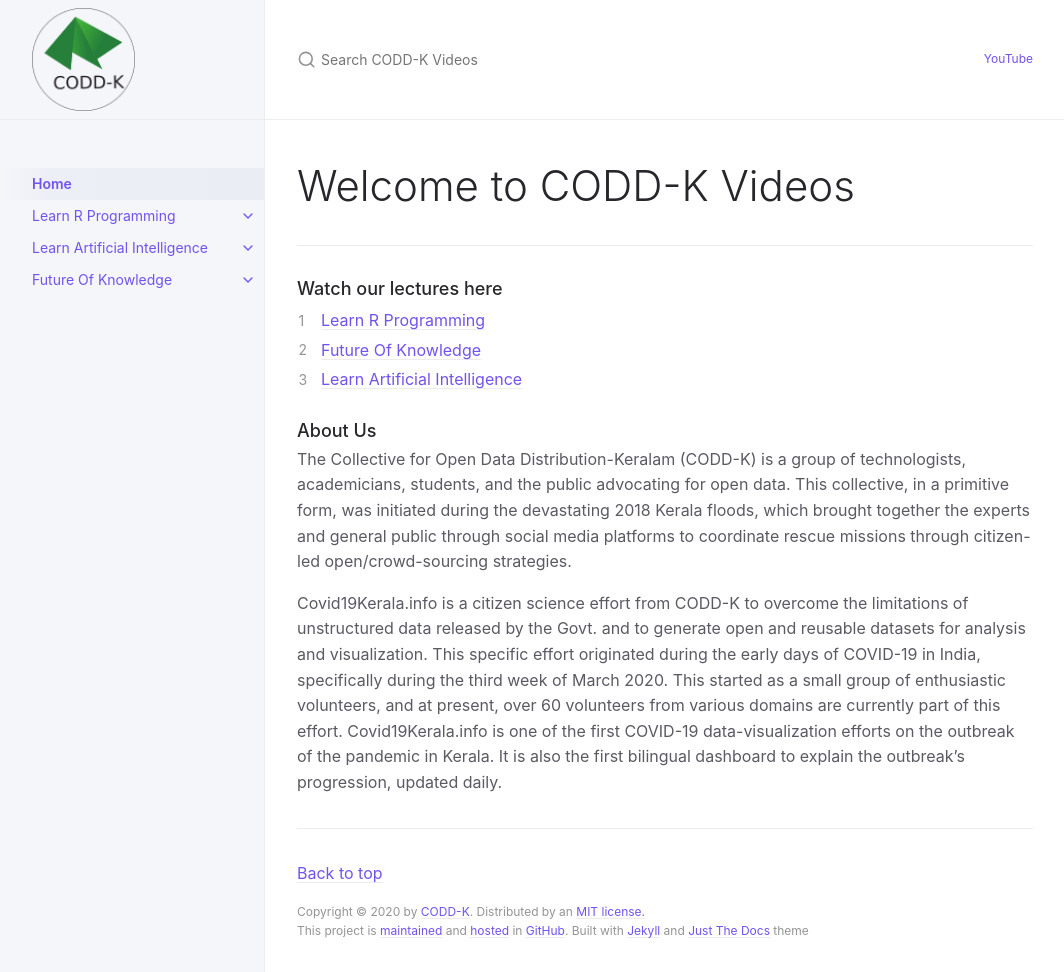
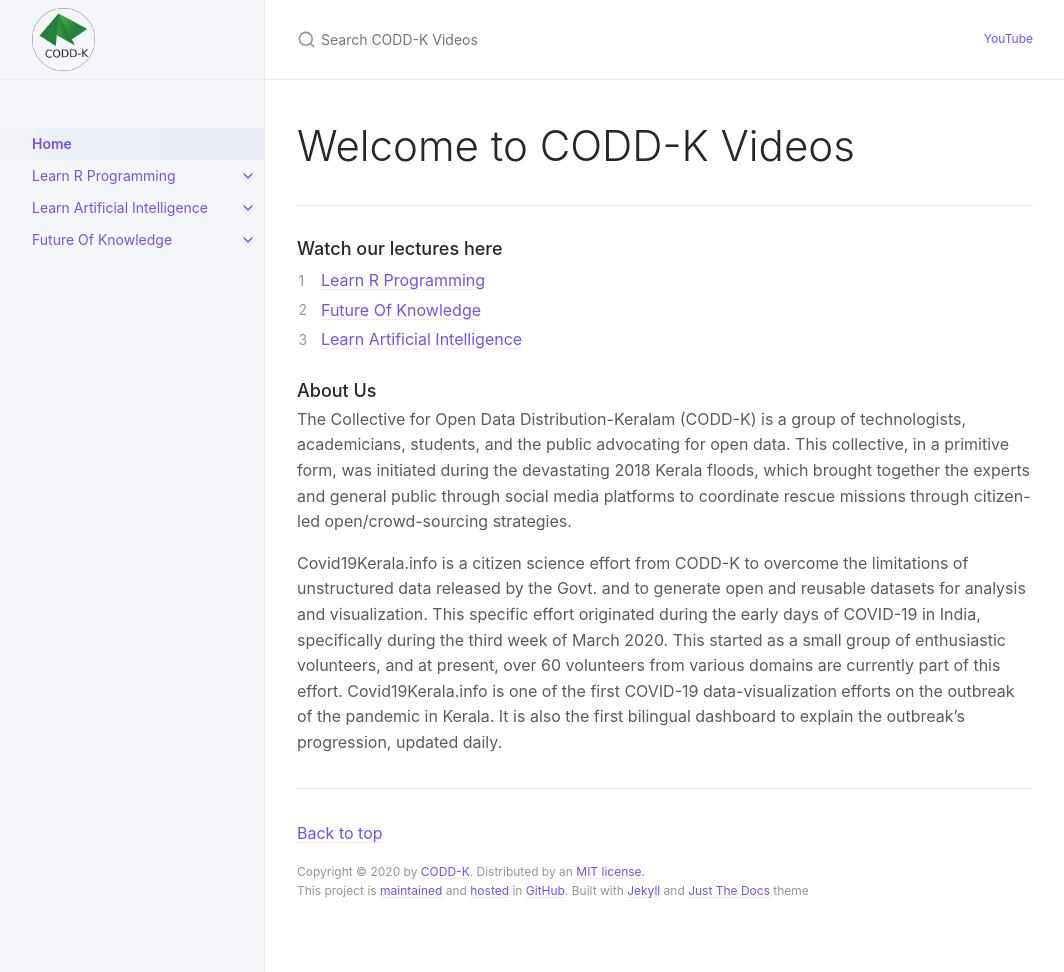
Before and after one commit to CODD-K/videos, a Jekyll site: the page built from index.md, in a window 1280 px wide and 972 px high. Shown: the whole window, without its empty margins (107-1171 px from the left). Built offline with Jekyll 4.4.1, drawn with Linux system fonts in a browser that asks for light colours.

Commit message:
Made the header image a little smaller

```diff
--- a/_sass/support/_variables.scss
+++ b/_sass/support/_variables.scss
@@ -118,7 +118,7 @@ $nav-list-item-height: $sp-6 !default;
 $nav-list-item-height-sm: $sp-8 !default;
 $nav-list-expander-right: true;
 $content-width: 800px !default;
-$header-height: 120px !default;
+$header-height: 80px !default;
 $search-results-width: $content-width - $nav-width !default;
 $transition-duration: 400ms;
 
```
